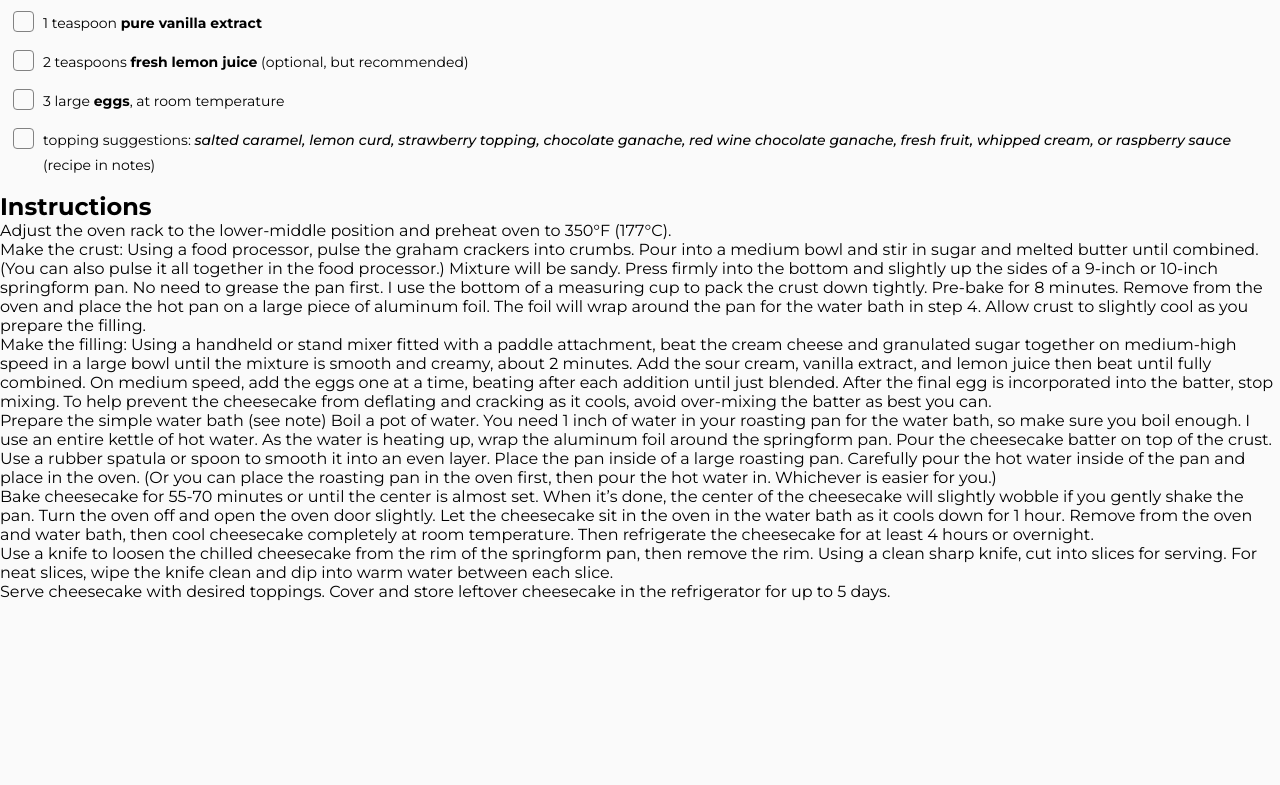
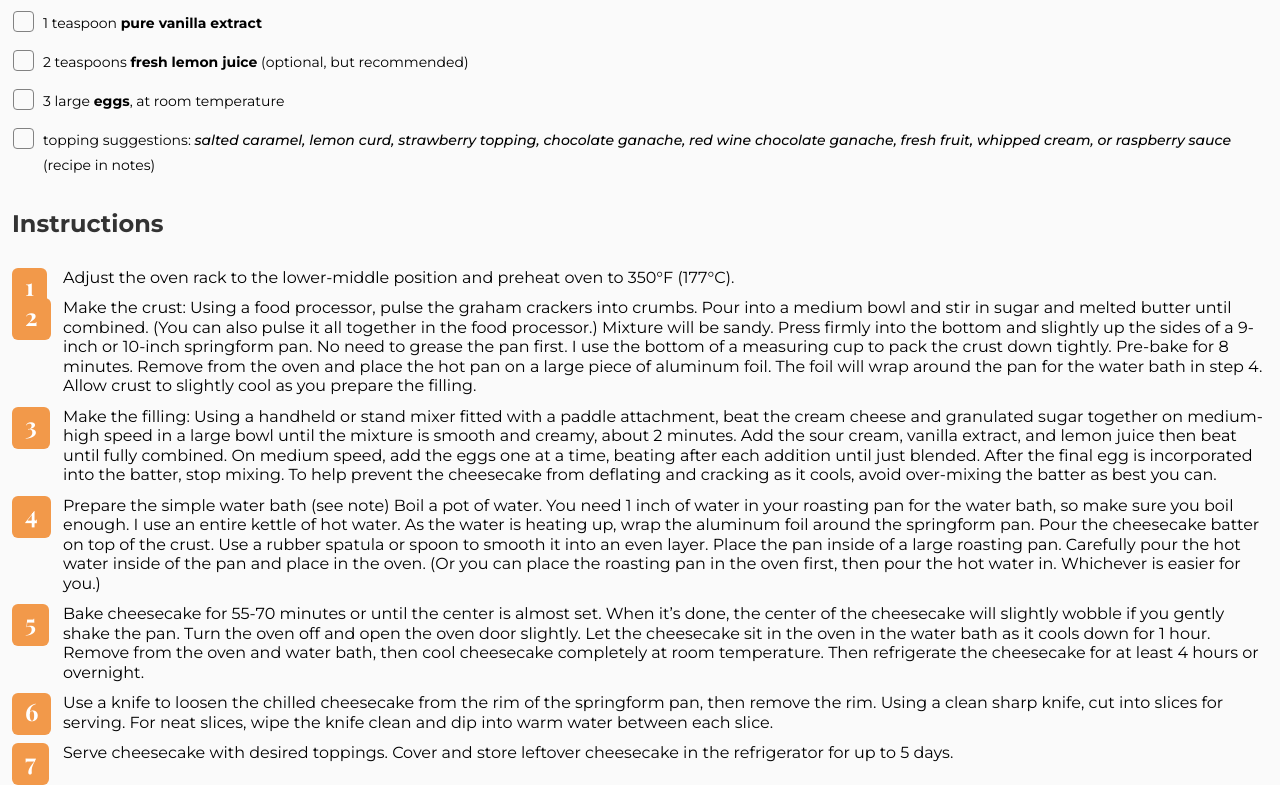
Before and after one commit to brayanbarroso/recipe-blog, a plain HTML site: page index.html in a window 1280 px wide. Shown: the part 820-1605 px from the top of the page. Before the commit the page ends 1421 px from the top, so only its background shows below. Drawn offline with nearby package versions, Linux system fonts and the light colour scheme; a web font is replaced by a local one.

Commit message:
section ingredients

```diff
--- a/css/main.css
+++ b/css/main.css
@@ -160,3 +160,36 @@ img {
   position: absolute;
   width: 21px;
 }
+
+/* ----- section instruction--------- */
+.section-instructions h2 {
+  color: var(--gray1);
+  font-size: 24px;
+  line-height: 32px;
+  margin: 30px 0 28px 12px;
+}
+
+.instruction p {
+  color: var(--black);
+  counter-increment: titleList;
+  font-size: 16px;
+  line-height: 19.5px;
+  margin: 0 12px 11px 63px;
+}
+
+.instruction p::before {
+  background-color: var(--orange);
+  border-radius: 6px;
+  color: var(--white);
+  content: counter(titleList, decimal);
+  font-family: "Playfair Display", serif;
+  font-size: 24px;
+  font-weight: bold;
+  line-height: 32px;
+  padding-top: 2px;
+  padding-left: 13px;
+  padding-right: 13px;
+  padding-bottom: 8px;
+  position: absolute;
+  left: 12px;
+}
--- a/index.html
+++ b/index.html
@@ -146,69 +146,66 @@
         <div class="wrapper-instructions">
           <h2>Instructions</h2>
           <div class="instruction">
-            <ol>
-              <li>
-                Adjust the oven rack to the lower-middle position and preheat
-                oven to 350°F (177°C).
-              </li>
-              <li>
-                Make the crust: Using a food processor, pulse the graham
-                crackers into crumbs. Pour into a medium bowl and stir in sugar
-                and melted butter until combined. (You can also pulse it all
-                together in the food processor.) Mixture will be sandy. Press
-                firmly into the bottom and slightly up the sides of a 9-inch or
-                10-inch springform pan. No need to grease the pan first. I use
-                the bottom of a measuring cup to pack the crust down tightly.
-                Pre-bake for 8 minutes. Remove from the oven and place the hot
-                pan on a large piece of aluminum foil. The foil will wrap around
-                the pan for the water bath in step 4. Allow crust to slightly
-                cool as you prepare the filling.
-              </li>
-              <li>
+            <p>
+              Adjust the oven rack to the lower-middle position and preheat oven
+              to 350°F (177°C).
+            </p>
+            <p>
+              Make the crust: Using a food processor, pulse the graham crackers
+              into crumbs. Pour into a medium bowl and stir in sugar and melted
+              butter until combined. (You can also pulse it all together in the
+              food processor.) Mixture will be sandy. Press firmly into the
+              bottom and slightly up the sides of a 9-inch or 10-inch springform
+              pan. No need to grease the pan first. I use the bottom of a
+              measuring cup to pack the crust down tightly. Pre-bake for 8
+              minutes. Remove from the oven and place the hot pan on a large
+              piece of aluminum foil. The foil will wrap around the pan for the
+              water bath in step 4. Allow crust to slightly cool as you prepare
+              the filling.
+            </p>
+            <p>
               Make the filling: Using a handheld or stand mixer fitted with a
               paddle attachment, beat the cream cheese and granulated sugar
-                together on medium-high speed in a large bowl until the mixture
-                is smooth and creamy, about 2 minutes. Add the sour cream,
-                vanilla extract, and lemon juice then beat until fully combined.
-                On medium speed, add the eggs one at a time, beating after each
-                addition until just blended. After the final egg is incorporated
-                into the batter, stop mixing. To help prevent the cheesecake
-                from deflating and cracking as it cools, avoid over-mixing the
-                batter as best you can.
-              </li>
-              <li>
-                Prepare the simple water bath (see note) Boil a pot of water.
-                You need 1 inch of water in your roasting pan for the water
-                bath, so make sure you boil enough. I use an entire kettle of
-                hot water. As the water is heating up, wrap the aluminum foil
-                around the springform pan. Pour the cheesecake batter on top of
-                the crust. Use a rubber spatula or spoon to smooth it into an
-                even layer. Place the pan inside of a large roasting pan.
-                Carefully pour the hot water inside of the pan and place in the
-                oven. (Or you can place the roasting pan in the oven first, then
-                pour the hot water in. Whichever is easier for you.)
-              </li>
-              <li>
+              together on medium-high speed in a large bowl until the mixture is
+              smooth and creamy, about 2 minutes. Add the sour cream, vanilla
+              extract, and lemon juice then beat until fully combined. On medium
+              speed, add the eggs one at a time, beating after each addition
+              until just blended. After the final egg is incorporated into the
+              batter, stop mixing. To help prevent the cheesecake from deflating
+              and cracking as it cools, avoid over-mixing the batter as best you
+              can.
+            </p>
+            <p>
+              Prepare the simple water bath (see note) Boil a pot of water. You
+              need 1 inch of water in your roasting pan for the water bath, so
+              make sure you boil enough. I use an entire kettle of hot water. As
+              the water is heating up, wrap the aluminum foil around the
+              springform pan. Pour the cheesecake batter on top of the crust.
+              Use a rubber spatula or spoon to smooth it into an even layer.
+              Place the pan inside of a large roasting pan. Carefully pour the
+              hot water inside of the pan and place in the oven. (Or you can
+              place the roasting pan in the oven first, then pour the hot water
+              in. Whichever is easier for you.)
+            </p>
+            <p>
               Bake cheesecake for 55-70 minutes or until the center is almost
               set. When it’s done, the center of the cheesecake will slightly
-                wobble if you gently shake the pan. Turn the oven off and open
-                the oven door slightly. Let the cheesecake sit in the oven in
-                the water bath as it cools down for 1 hour. Remove from the oven
-                and water bath, then cool cheesecake completely at room
-                temperature. Then refrigerate the cheesecake for at least 4
-                hours or overnight.
-              </li>
-              <li>
+              wobble if you gently shake the pan. Turn the oven off and open the
+              oven door slightly. Let the cheesecake sit in the oven in the
+              water bath as it cools down for 1 hour. Remove from the oven and
+              water bath, then cool cheesecake completely at room temperature.
+              Then refrigerate the cheesecake for at least 4 hours or overnight.
+            </p>
+            <p>
               Use a knife to loosen the chilled cheesecake from the rim of the
               springform pan, then remove the rim. Using a clean sharp knife,
-                cut into slices for serving. For neat slices, wipe the knife
-                clean and dip into warm water between each slice.
-              </li>
-              <li>
+              cut into slices for serving. For neat slices, wipe the knife clean
+              and dip into warm water between each slice.
+            </p>
+            <p>
               Serve cheesecake with desired toppings. Cover and store leftover
               cheesecake in the refrigerator for up to 5 days.
-              </li>
-            </ol>
+            </p>
           </div>
         </div>
       </section>
```
Lines whose indentation alone changed are shown as unchanged.
